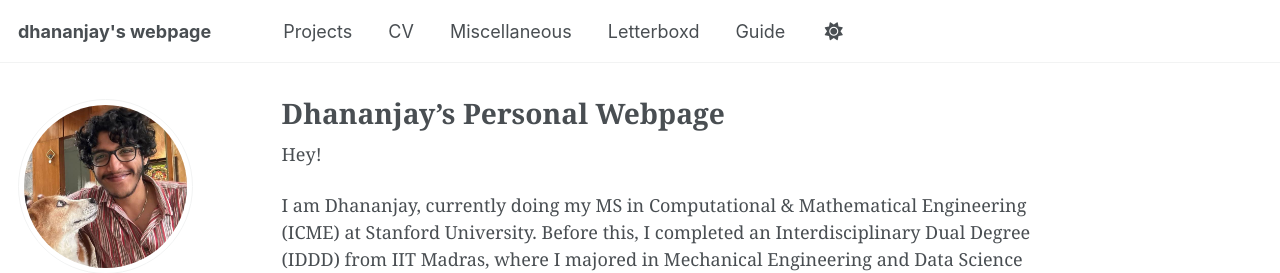
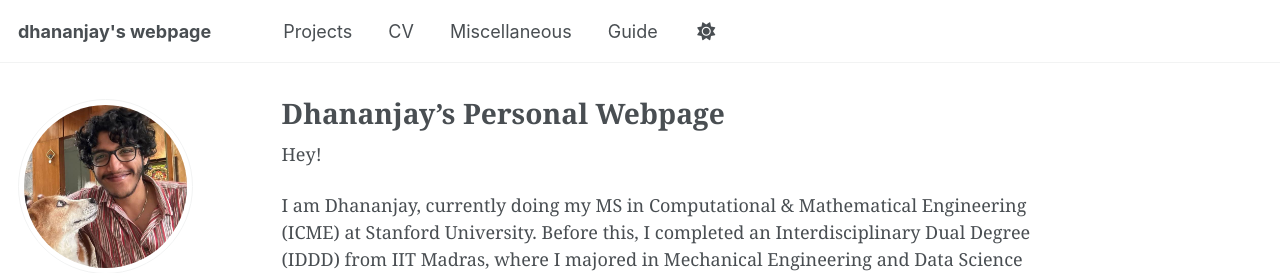
Before and after one commit to Dhananjay42/dhananjay42.github.io, a Jekyll site: the page built from _pages/about.md, in a window 1280 px wide. Shown: the top 273 px of the page. Built offline with Jekyll 4.4.1, drawn with Linux system fonts in a browser that asks for light colours; some web fonts are replaced; a script that is not in the unit is left out.

Commit message:
Update navigation.yml

```diff
--- a/_data/navigation.yml
+++ b/_data/navigation.yml
@@ -17,9 +17,6 @@ main:
   - title: "Miscellaneous"
     url: /misc/
 
-  - title: "Letterboxd"
-    url: /letterboxd/
-
   # - title: "CV"
   #   url: /cv-json/
 
```
